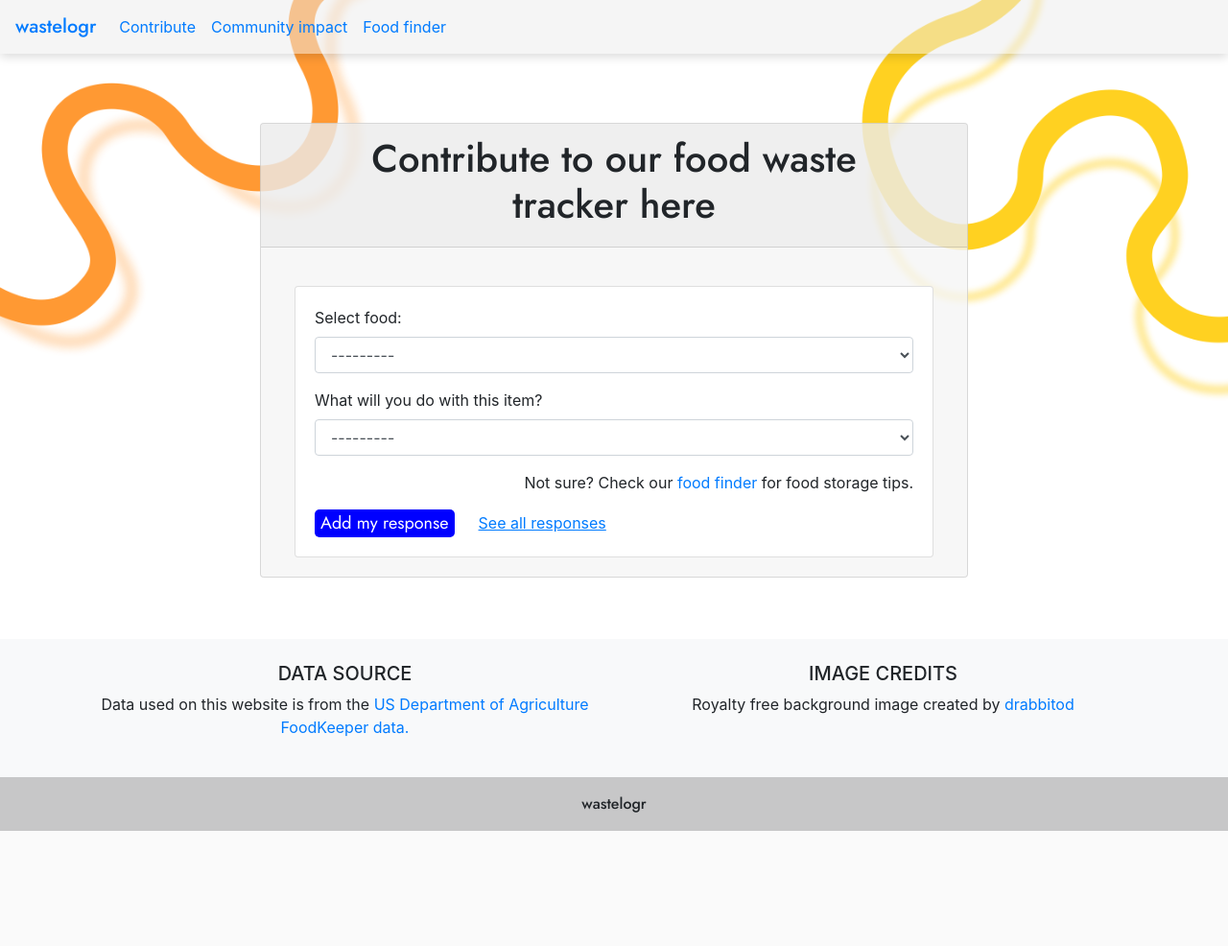
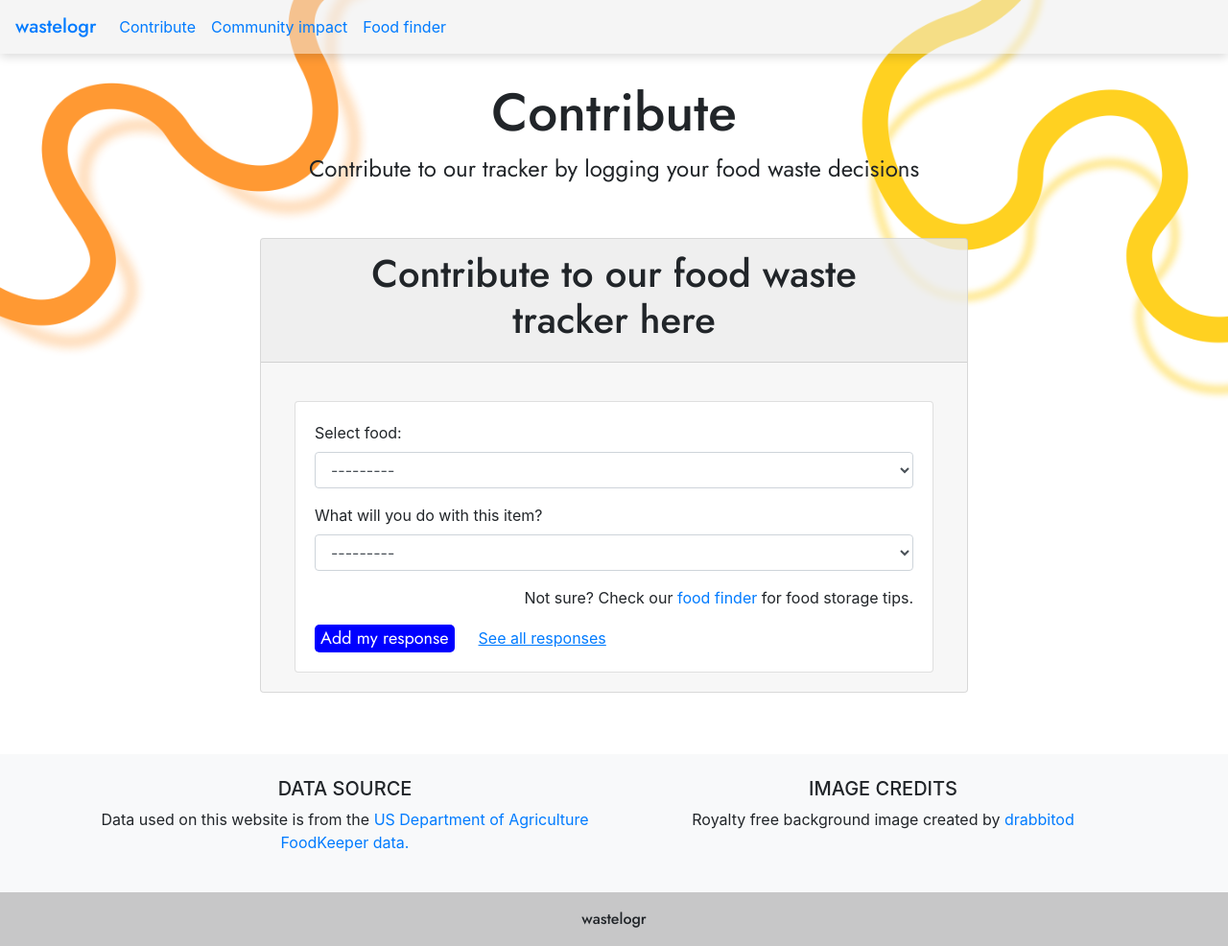
Before and after one commit to vanedo/FoodWasteTracker, a Django app: page /add/ in a window 1280 px wide. Shown: the whole page at 96% size. Before the commit the page ends 866 px from the top, so only its background shows below. Run offline with Django 3.2, Linux system fonts and the light colour scheme; data comes from the database, SQL or seed files in the repository; some libraries are stand-ins or nearby versions.

Commit message:
add header title

```diff
--- a/src/apps/tracker/templates/tracker/add.html
+++ b/src/apps/tracker/templates/tracker/add.html
@@ -19,13 +19,24 @@
     />
     <link href="https://cdn.jsdelivr.net/npm/select2@4.1.0-rc.0/dist/css/select2.min.css" rel="stylesheet" />
 
+    <div class = "container" style="padding-top:5%">
+      <div class="card mb-4 text-center" style="background-color: rgba(245, 245, 245, 0.0); border:0px " >
+          <div class="card-body">
+              <h1 class="card-title" style="font-size:55px" font-color: "blue" > Contribute </h1>
+              <h4 class="card-text">  Contribute to our tracker by logging your food waste decisions <br>
+              </h4>
+          </div>
+      </div>
+    </div>
+
   </head>
 
   <body class="body-homepage">
     {% extends "tracker/base.html" %} {% load static %} {% block content %}
+
     <div
       class="container"
-      style="padding-top: 10%; padding-bottom: 5%; width: 60%"
+      style="padding-top: 1%; padding-bottom: 5%; width: 60%"
     >
       <div class="card" style="background-color: rgba(245, 245, 245, 0.8)">
         <div class="card-header text-center">
```
